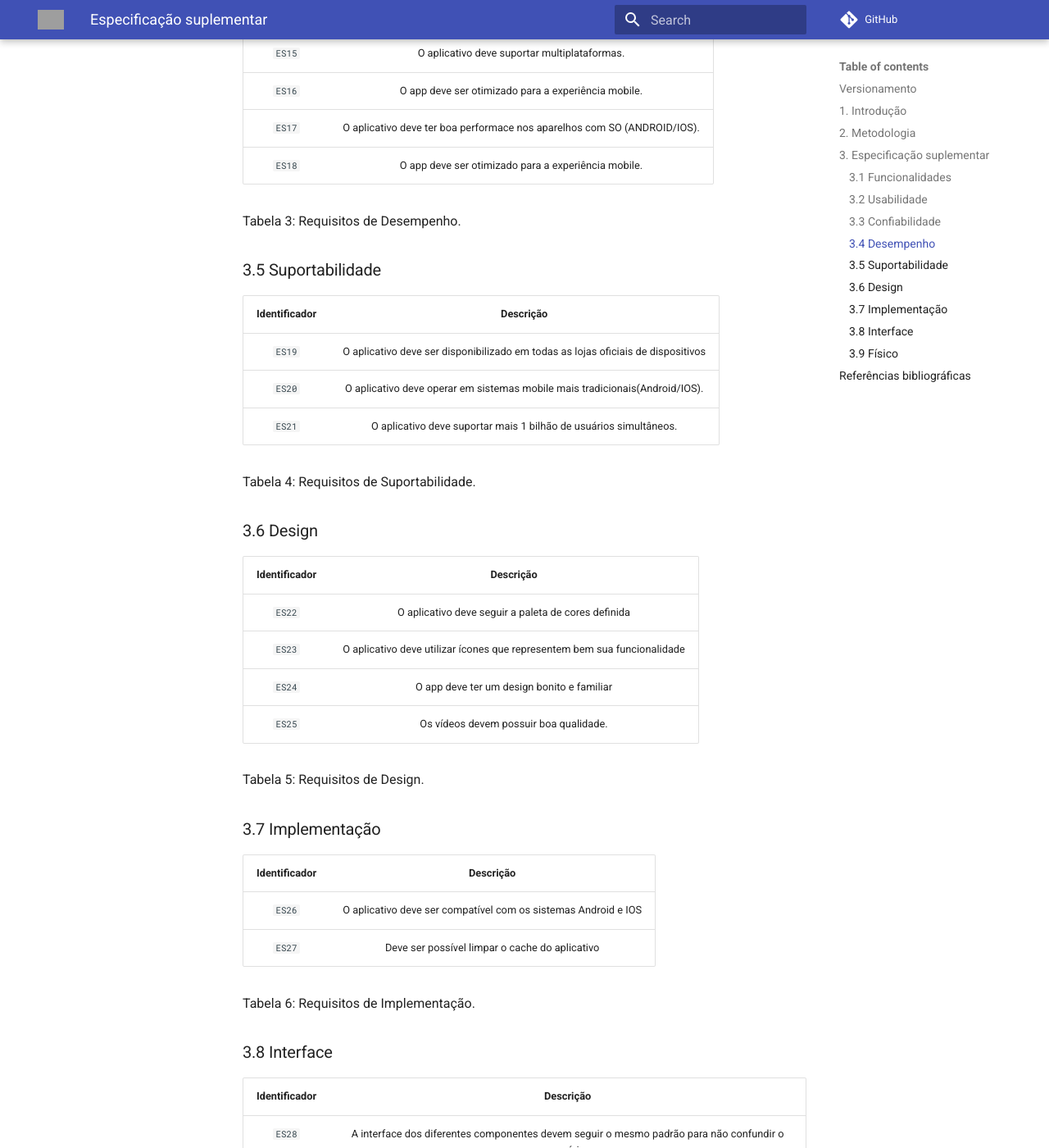
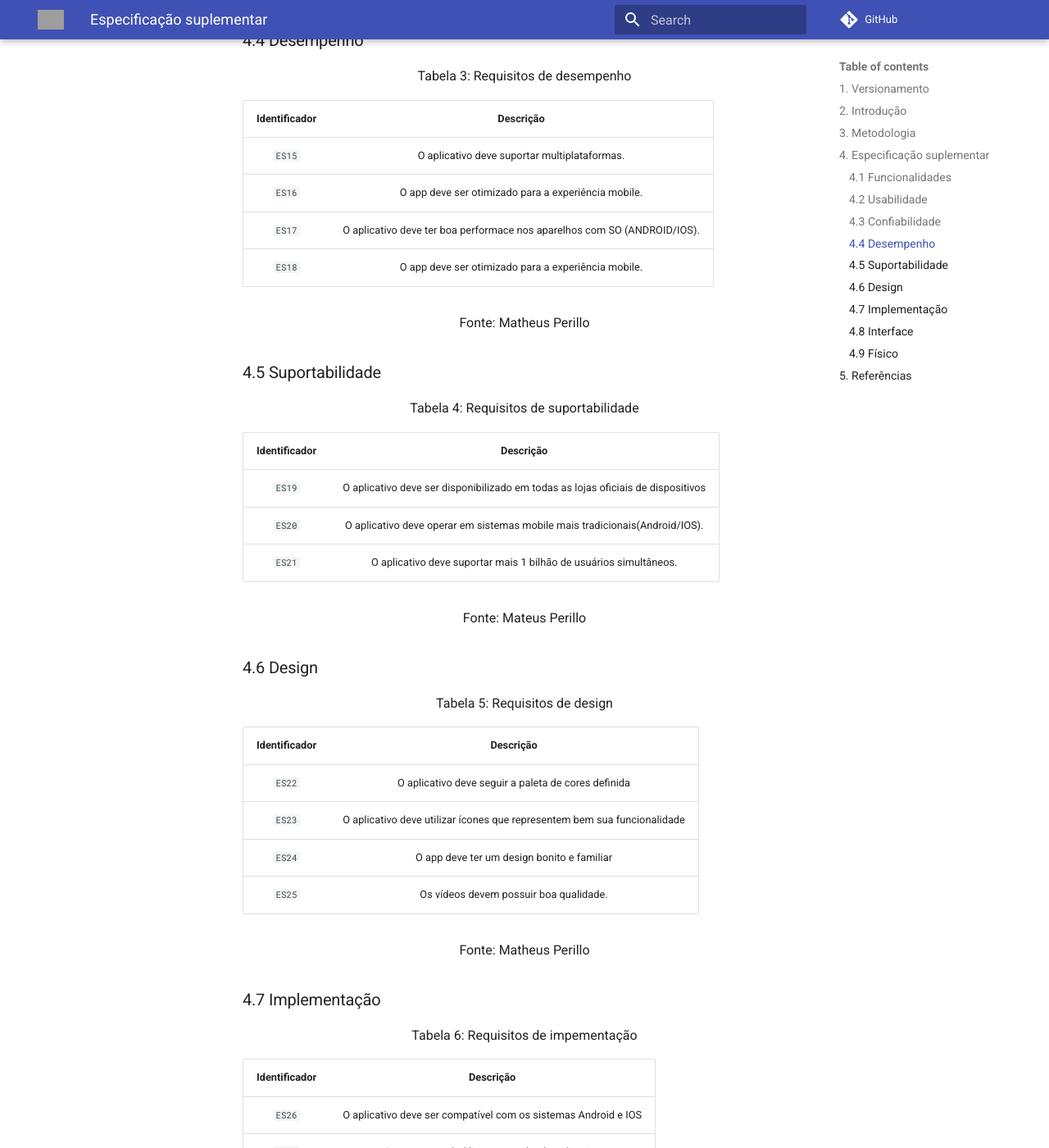
Before and after one commit to Requisitos-de-Software/2022.1-TikTok, an MkDocs documentation site: the page built from docs/modelagem/especificao-suplementar.md, in a window 1280 px wide and 1400 px high, scrolled down 2750 px. Shown: the whole window at 82% size. Built offline with MkDocs 1.6.1 and Material for MkDocs 9.7.7, drawn with Linux system fonts in a browser that asks for light colours; comment, search, counter and statistics services are not loaded; some of the changed text lies outside the part shown; grey boxes are pictures that could not be loaded.

Commit message:
#87 - Padronização especificação suplementar

```diff
--- a/docs/modelagem/especificao-suplementar.md
+++ b/docs/modelagem/especificao-suplementar.md
@@ -64,9 +64,9 @@
 </ul>
 </div>
 
-## 3. Especificação suplementar
+## 4. Especificação suplementar
 
-### 3.1 Funcionalidades
+### 4.1 Funcionalidades
 
 <div style="text-align: justify">
 
@@ -74,7 +74,11 @@
 
 </div>
 
-### 3.2 Usabilidade
+<div style="text-align: center">
+<p>Tabela 1: Requisitos de usabilidade</p>
+</div>
+
+### 4.2 Usabilidade
 
 | Identificador | Descrição   |
 | :----: | :--------: |
@@ -87,13 +91,15 @@
 |  `ES07`  | O usuário deve ser capaz de comentar nos vídeos |
 |  `ES08`  | O usuário deve ser capaz de compartilhar vídeos. |
 
+<div style="text-align: center">
+<p>Fonte: Matheus Perillo</p>
+</div>
 
+### 4.3 Confiabilidade
 
-<p>
-    Tabela 1: Requisitos de Usabilidade.
-</p>
-
-### 3.3 Confiabilidade
+<div style="text-align: center">
+<p>Tabela 2: Requisitos de confiabilidade</p>
+</div>
 
 | Identificador | Descrição   |
 | :----: | :--------: |
@@ -104,11 +110,15 @@
 |  `ES13`  | O usuário deve ser capaz de sinalizar o faixa etária de seu conteúdo. |
 |  `ES14`  | O usuário deve ser capaz de sacar o dinheiro das visualizações. |
 
-<p>
-    Tabela 2: Requisitos de Confiabilidade.
-</p>
+<div style="text-align: center">
+<p>Fonte: Matheus Perillo</p>
+</div>
 
-### 3.4 Desempenho
+### 4.4 Desempenho
+
+<div style="text-align: center">
+<p>Tabela 3: Requisitos de desempenho</p>
+</div>
 
 | Identificador | Descrição   |
 | :----: | :--------: |
@@ -117,11 +127,15 @@
 |  `ES17`  | O aplicativo deve ter boa performace nos aparelhos com SO (ANDROID/IOS). |
 |  `ES18`  | O app deve ser otimizado para a experiência mobile. |
 
-<p>
-    Tabela 3: Requisitos de Desempenho.
-</p>
+<div style="text-align: center">
+<p>Fonte: Matheus Perillo</p>
+</div>
 
-### 3.5 Suportabilidade
+### 4.5 Suportabilidade
+
+<div style="text-align: center">
+<p>Tabela 4: Requisitos de suportabilidade</p>
+</div>
 
 | Identificador | Descrição   |
 | :----: | :--------: |
@@ -129,11 +143,15 @@
 |  `ES20`  | O aplicativo deve operar em sistemas mobile mais tradicionais(Android/IOS). |
 |  `ES21`  | O aplicativo deve suportar mais 1 bilhão de usuários simultâneos.
 
-<p>
-    Tabela 4: Requisitos de Suportabilidade.
-</p>
+<div style="text-align: center">
+<p>Fonte: Mateus Perillo</p>
+</div>
 
-### 3.6 Design
+### 4.6 Design
+
+<div style="text-align: center">
+<p>Tabela 5: Requisitos de design</p>
+</div>
 
 | Identificador | Descrição   |
 | :----: | :--------: |
@@ -142,32 +160,44 @@
 |  `ES24`  | O app deve ter um design bonito e familiar |
 |  `ES25`  | Os vídeos devem possuir boa qualidade. |
 
-<p>
-    Tabela 5: Requisitos de Design.
-</p>
+<div style="text-align: center">
+<p>Fonte: Matheus Perillo</p>
+</div>
 
-### 3.7 Implementação
+### 4.7 Implementação
+
+<div style="text-align: center">
+<p>Tabela 6: Requisitos de impementação</p>
+</div>
 
 | Identificador | Descrição   |
 | :----: | :--------: |
 |  `ES26`  | O aplicativo deve ser compatível com os sistemas Android e IOS |
 |  `ES27`  | Deve ser possível limpar o cache do aplicativo |
 
-<p>
-    Tabela 6: Requisitos de Implementação.
-</p>
+<div style="text-align: center">
+<p>Fonte: Matheus Perillo</p>
+</div>
 
-### 3.8 Interface
+### 4.8 Interface
+
+<div style="text-align: center">
+<p>Tabela 7: Requisitos de interface</p>
+</div>
 
 | Identificador | Descrição   |
 | :----: | :--------: |
 |  `ES28`  | A interface dos diferentes componentes devem seguir o mesmo padrão para não confundir o usuário |
 
-<p>
-    Tabela 7: Requisitos de Interface.
-</p>
+<div style="text-align: center">
+<p>Fonte: Matheus Perillo</p>
+</div>
 
-### 3.9 Físico
+### 4.9 Físico
+
+<div style="text-align: center">
+<p>Tabela 1: Requisitos de físico</p>
+</div>
 
 | Identificador | Descrição   |
 | :----: | :--------: |
@@ -175,12 +205,12 @@
 |  `ES30`  | O dispositivo IOS deve estar em uma versão 10.0 ou posterior |
 |  `ES31`  | O dispositivo computador deve ser Windows 10 em uma versão 19041.0 ou posterior |
 
-<p>
-    Tabela 8: Requisitos de Físico.
-</p>
+<div style="text-align: center">
+<p>Fonte: Matheus Perillo</p>
+</div>
 
-## Referências bibliográficas
+## 5. Referências
 
 > GAMBLE, S. Example: Supplementary Specification. [S. l.]: Pace University, 21 dez. 1998. Disponível em: <https://csis.pace.edu/~marchese/SE616_New/Samples/Example%20%20Supplementary%20Specification.htm>. Acesso em: 19 jul. 2022.'
-
+>
 > Samily Rocha Gois: Especificação Suplementar, 27 out. 2012. Disponível em: <https://aprender3.unb.br/pluginfile.php/2124482/mod_resource/content/1/Especificacao_Suplementar_Exemplo.pdf>. Acesso em: 19 jul. 2022.'
```
Also changed, not shown: other parts of docs/modelagem/especificao-suplementar.md (+3 -3 lines).
